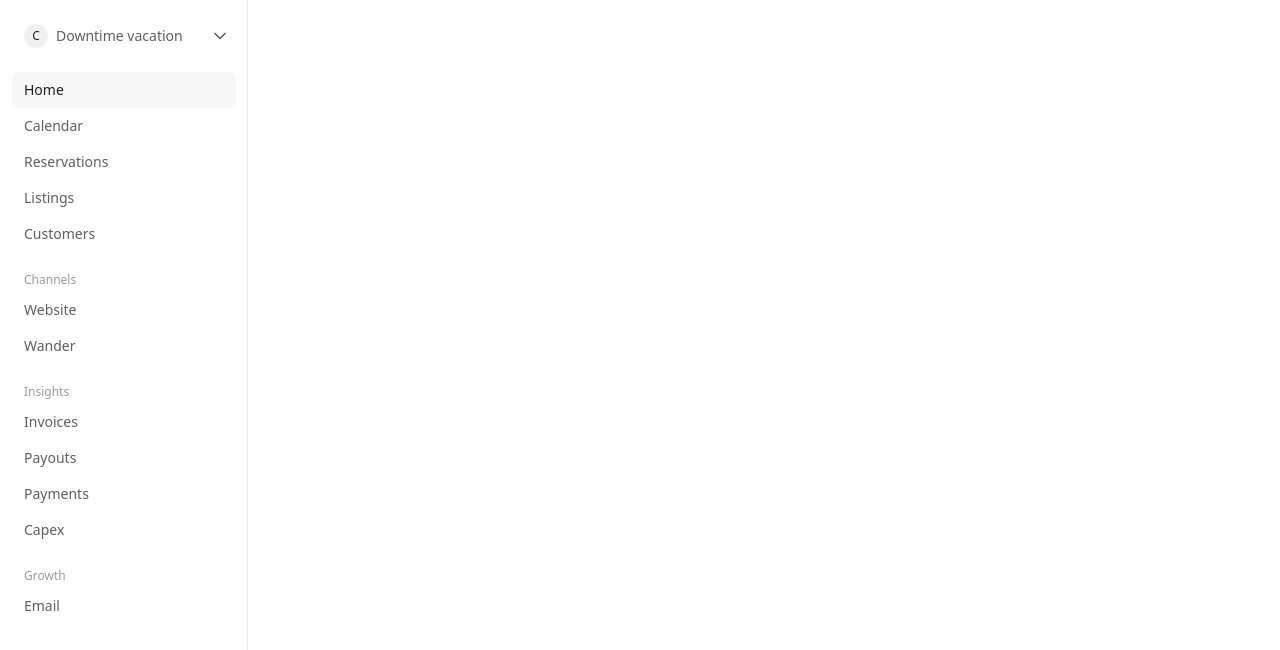
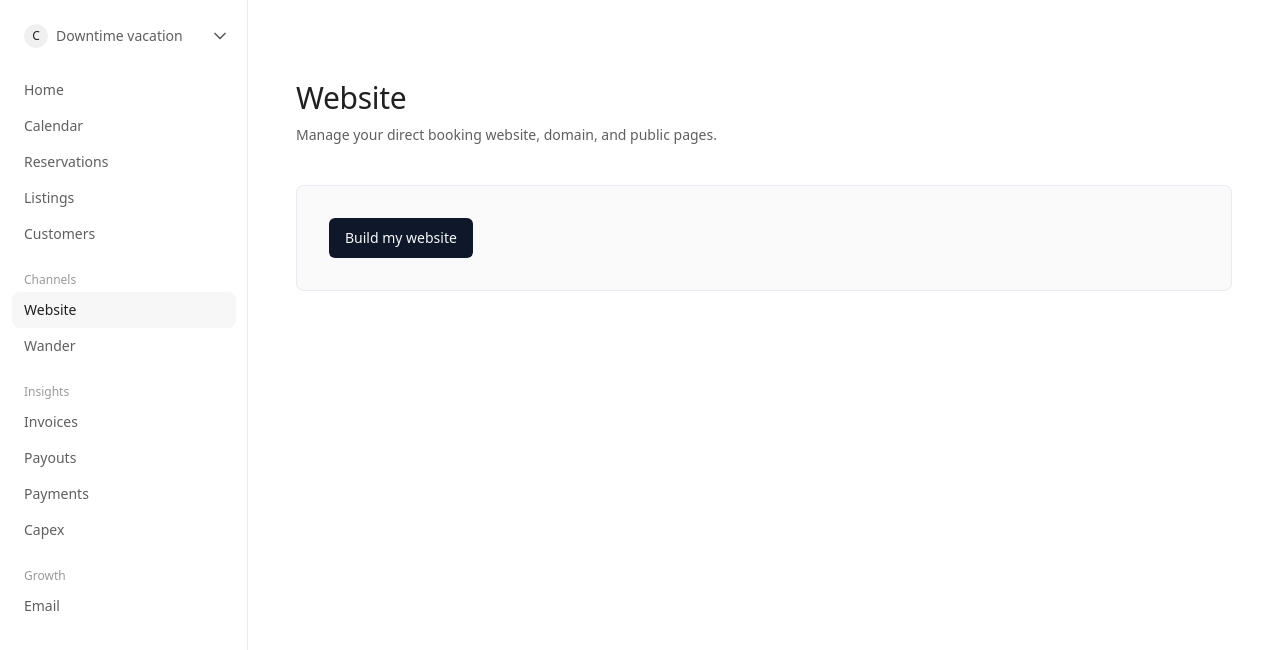
Before and after one commit to thomccc/wander-list-test, a React (Vite) app: page /website in a window 1280 px wide. Shown: the top 650 px of the page. Built offline with nearby package versions, Linux system fonts and the light colour scheme.

Commit message:
Add production routes for listings and website pages

```diff
--- a/src/App.tsx
+++ b/src/App.tsx
@@ -3,10 +3,16 @@ import { Sidebar } from "@/components/Sidebar"
 import { HomeContent } from "@/components/HomeContent"
 import { ColorsContent } from "@/components/ColorsContent"
 import { CustomColorsContent } from "@/components/CustomColorsContent"
+import { ListingsContent } from "@/components/ListingsContent"
+import { WebsiteLayout } from "@/components/WebsiteLayout"
+import { WebsiteContent } from "@/components/WebsiteContent"
+import { WebsiteBuilderContent } from "@/components/WebsiteBuilderContent"
 
 function AppLayout() {
   const location = useLocation()
-  const showSidebar = !location.pathname.startsWith("/colors")
+  const showSidebar =
+    !location.pathname.startsWith("/colors") &&
+    !location.pathname.startsWith("/website/builder")
 
   return (
     <div className="flex h-screen bg-background overflow-hidden">
@@ -16,6 +22,11 @@ function AppLayout() {
           <Route path="/" element={<HomeContent />} />
           <Route path="/colors" element={<ColorsContent />} />
           <Route path="/colors/custom" element={<CustomColorsContent />} />
+          <Route path="/listings" element={<ListingsContent />} />
+          <Route path="/website" element={<WebsiteLayout />}>
+            <Route index element={<WebsiteContent />} />
+            <Route path="builder" element={<WebsiteBuilderContent />} />
+          </Route>
         </Routes>
       </div>
     </div>
--- /dev/null
+++ b/src/components/ListingsContent.tsx
@@ -0,0 +1,24 @@
+export function ListingsContent() {
+  return (
+    <div className="flex flex-col h-full bg-background overflow-y-auto">
+      {/* Header */}
+      <div className="flex flex-col gap-2 px-12 pt-20 pb-10 shrink-0">
+        <div>
+          <h1 className="text-[30px] font-medium leading-[36px] tracking-[-0.3px] text-[#202020]">
+            Listings
+          </h1>
+          <p className="text-sm font-normal leading-normal text-[#202020]">
+            Manage your property listings.
+          </p>
+        </div>
+      </div>
+
+      {/* Content */}
+      <div className="flex-1 px-12 pb-12">
+        <div className="flex items-center justify-center min-h-[400px] text-muted-foreground">
+          Listings content coming soon...
+        </div>
+      </div>
+    </div>
+  )
+}
--- a/src/components/Sidebar.tsx
+++ b/src/components/Sidebar.tsx
@@ -1,9 +1,11 @@
 import { ChevronDown } from "lucide-react"
+import { Link, useLocation } from "react-router-dom"
 import { Avatar, AvatarFallback } from "@/components/ui/avatar"
 import { cn } from "@/lib/utils"
 
 interface NavItem {
   label: string
+  path?: string
   active?: boolean
 }
 
@@ -19,17 +21,17 @@ interface SidebarProps {
 const navSections: NavSection[] = [
   {
     items: [
-      { label: "Home", active: true },
+      { label: "Home", path: "/" },
       { label: "Calendar" },
       { label: "Reservations" },
-      { label: "Listings" },
+      { label: "Listings", path: "/listings" },
       { label: "Customers" },
     ],
   },
   {
     title: "Channels",
     items: [
-      { label: "Website" },
+      { label: "Website", path: "/website" },
       { label: "Wander" },
     ],
   },
@@ -51,6 +53,8 @@ const navSections: NavSection[] = [
 ]
 
 export function Sidebar({ className }: SidebarProps) {
+  const location = useLocation()
+
   return (
     <div
       className={cn(
@@ -93,14 +97,19 @@ export function Sidebar({ className }: SidebarProps) {
             )}
 
             {/* Navigation Items */}
-            {section.items.map((item, itemIndex) => (
+            {section.items.map((item, itemIndex) => {
+              const isActive = item.path
+                ? location.pathname === item.path || location.pathname.startsWith(item.path + "/")
+                : item.active || false
+
+              const content = (
                 <div
-                key={itemIndex}
                   className={cn(
-                  "flex flex-col h-9 items-start justify-center px-3 py-2 rounded-lg shrink-0 w-[224px] transition-colors cursor-pointer",
-                  item.active
+                    "flex flex-col h-9 items-start justify-center px-3 py-2 rounded-lg shrink-0 w-[224px] transition-colors",
+                    isActive
                       ? "bg-[#f7f7f7] text-[#202020]"
-                    : "text-[#5f5f5f] hover:bg-muted/50"
+                      : "text-[#5f5f5f] hover:bg-muted/50",
+                    item.path && "cursor-pointer"
                   )}
                 >
                   <div className="flex items-center shrink-0 w-full">
@@ -109,7 +118,18 @@ export function Sidebar({ className }: SidebarProps) {
                     </span>
                   </div>
                 </div>
-            ))}
+              )
+
+              return item.path ? (
+                <Link key={itemIndex} to={item.path} className="w-full">
+                  {content}
+                </Link>
+              ) : (
+                <div key={itemIndex}>
+                  {content}
+                </div>
+              )
+            })}
           </div>
         ))}
       </div>
--- /dev/null
+++ b/src/components/WebsiteContent.tsx
@@ -0,0 +1,25 @@
+import { Link } from "react-router-dom"
+import { Button } from "@/components/ui/button"
+
+export function WebsiteContent() {
+  return (
+    <div className="flex flex-col h-full bg-background overflow-y-auto">
+      <div className="flex flex-col gap-2 px-12 pt-20 pb-10 shrink-0">
+        <h1 className="text-[30px] font-medium leading-[36px] tracking-[-0.3px] text-[#202020]">
+          Website
+        </h1>
+        <p className="text-sm font-normal leading-normal text-[#5f5f5f]">
+          Manage your direct booking website, domain, and public pages.
+        </p>
+      </div>
+
+      <div className="px-12 pb-12">
+        <div className="rounded-lg border border-border/80 bg-[#fafafa] p-8">
+          <Button variant="default" asChild>
+            <Link to="/website/builder">Build my website</Link>
+          </Button>
+        </div>
+      </div>
+    </div>
+  )
+}
--- /dev/null
+++ b/src/components/WebsiteLayout.tsx
@@ -0,0 +1,16 @@
+import { Outlet } from "react-router-dom"
+
+/**
+ * Layout for all /website and /website/* routes.
+ * Wraps content in the Wander design system scope so tokens and components render correctly.
+ */
+export function WebsiteLayout() {
+  return (
+    <div
+      data-theme="light"
+      className="wander-ds flex flex-col flex-1 min-h-0 min-w-0 overflow-hidden"
+    >
+      <Outlet />
+    </div>
+  )
+}
```
Lines whose indentation alone changed are shown as unchanged.
